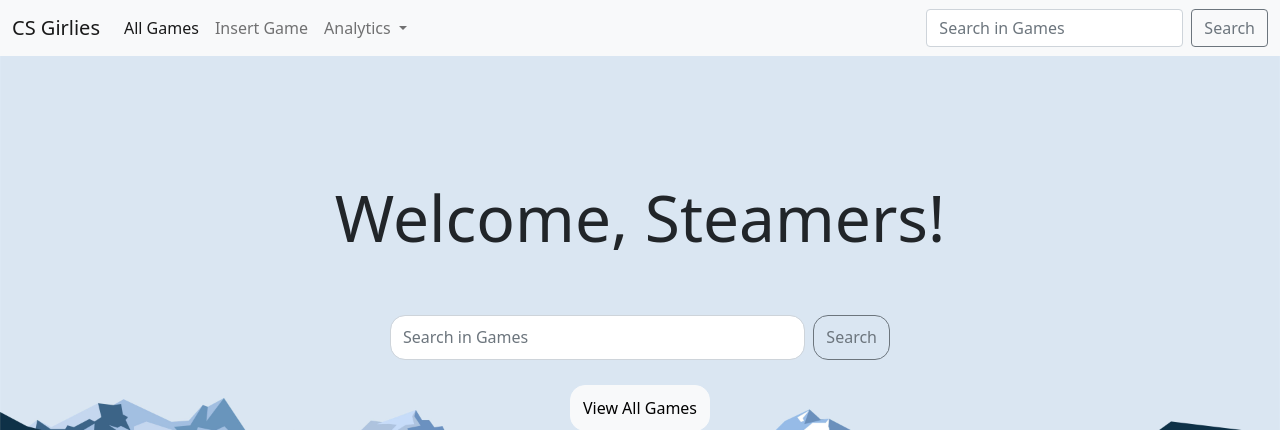
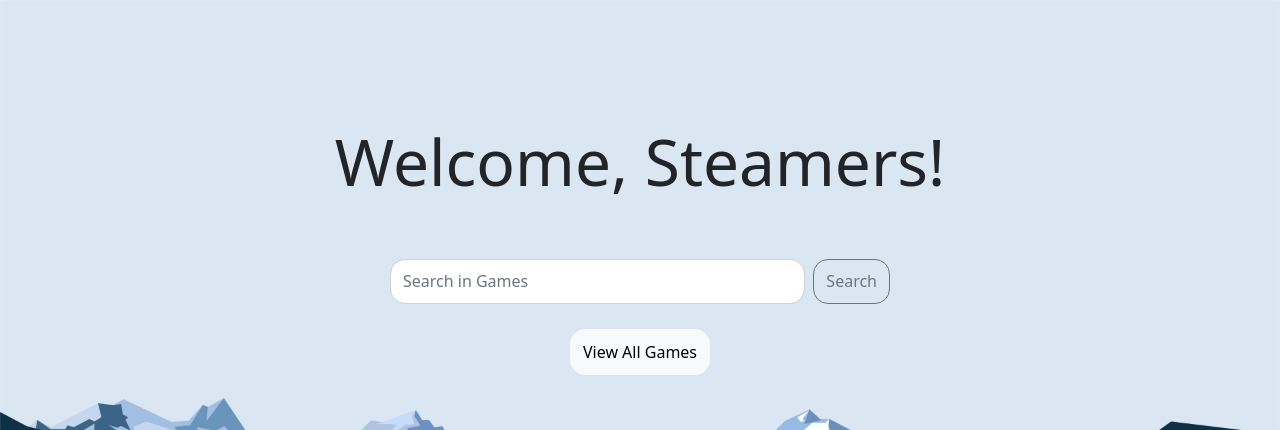
Before and after one commit to galva041/CS180SteamDatabaseWeb, a Django app: page / in a window 1280 px wide. Shown: the top 430 px of the page. Run offline with Django 4.2, Linux system fonts and the light colour scheme; parts of the project's set-up code (start-up, migrations or seed data) failed here and were passed over.

Commit message:
no navbar on landing page

```diff
--- a/home/templates/home/home.html
+++ b/home/templates/home/home.html
@@ -7,6 +7,12 @@
 
 {% load static %}
 <!--<h1>Hello {{ name }}!</h1>-->
+<style>
+    .navbar{
+        display: none;
+    }
+</style>
+
 <body id="homepage">
     <div class="container">
         <section id="slide-1" class="scrollsnap-section">
@@ -38,17 +44,7 @@
             </li>
         </section>
     </div>
-
-    <!-- <button class="btn btn-light dropdown-toggle" data-toggle="dropdown" role="button"><span>View Analytics</span> </button> -->
-
-    <!-- <div class = "container">
-        <div class = "col-md-8">
-            <img src="{% static "home/media/steamlogo.jpeg" %}" class="img-fluid" alt="steam logo" max-width=300 max-height=300>
-        </div>
-    </div> -->
 </body>
-
-
 
 </center>
 
```
Also changed, not shown: home/static/home/styles.css (+0 -20 lines).
